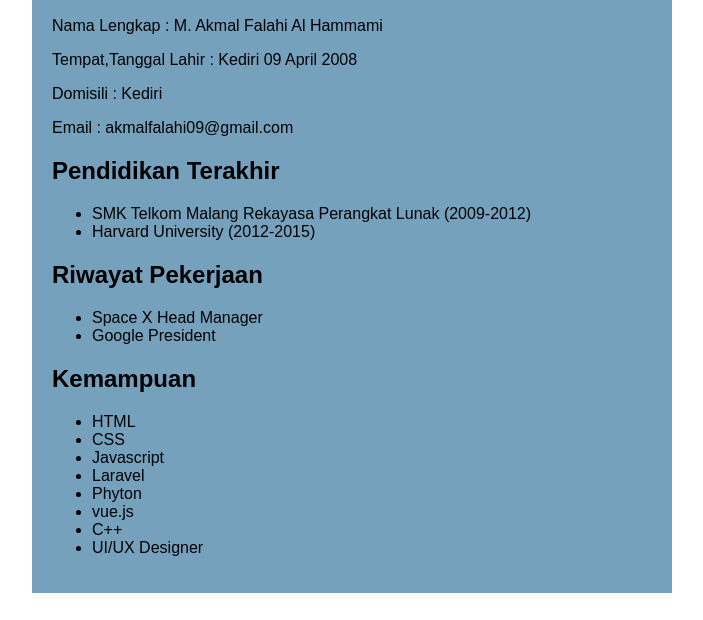
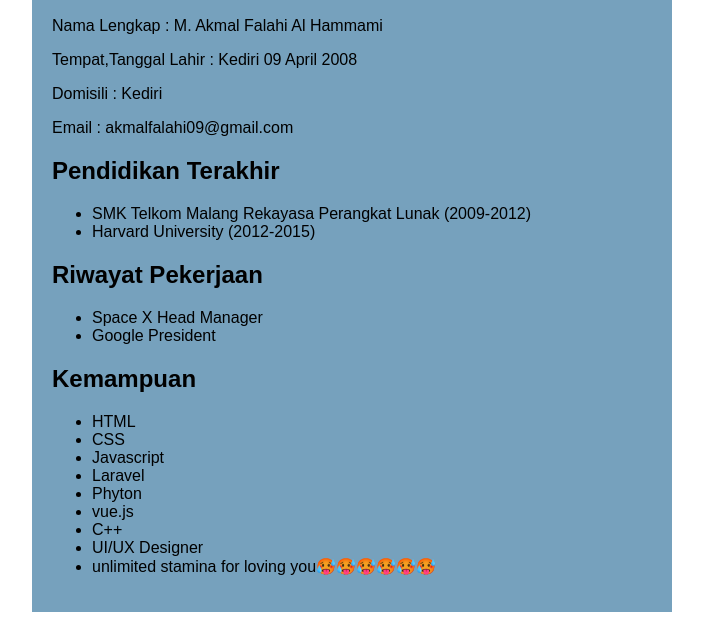
Before and after one commit to AkmalFalahi09/Biodata, a plain HTML site: page index.html in a window 1280 px wide. Shown: the part 687-1307 px from the top of the page, without its empty margins (288-991 px from the left). Drawn offline with Linux system fonts and the light colour scheme.

Commit message:
upgrade skill

```diff
--- a/index.html
+++ b/index.html
@@ -33,6 +33,7 @@
                     <li>vue.js</li>
                     <li>C++</li>
                     <li>UI/UX Designer</li>
+                    <li>unlimited stamina for loving you🥵🥵🥵🥵🥵🥵</li>
                 </ul>
     </div>
 </body>
```
